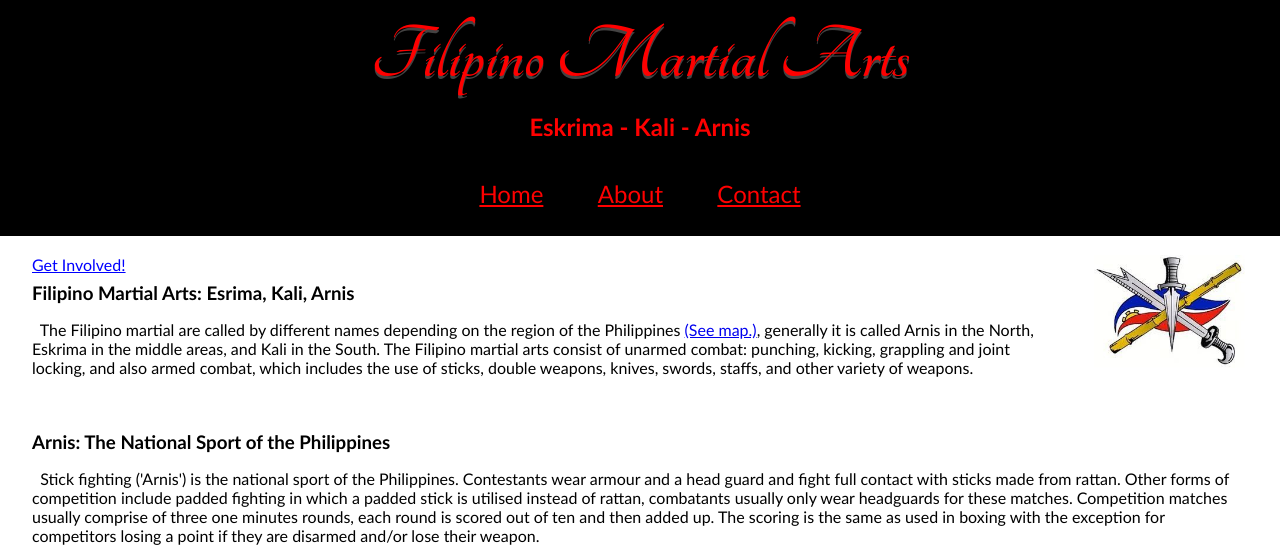
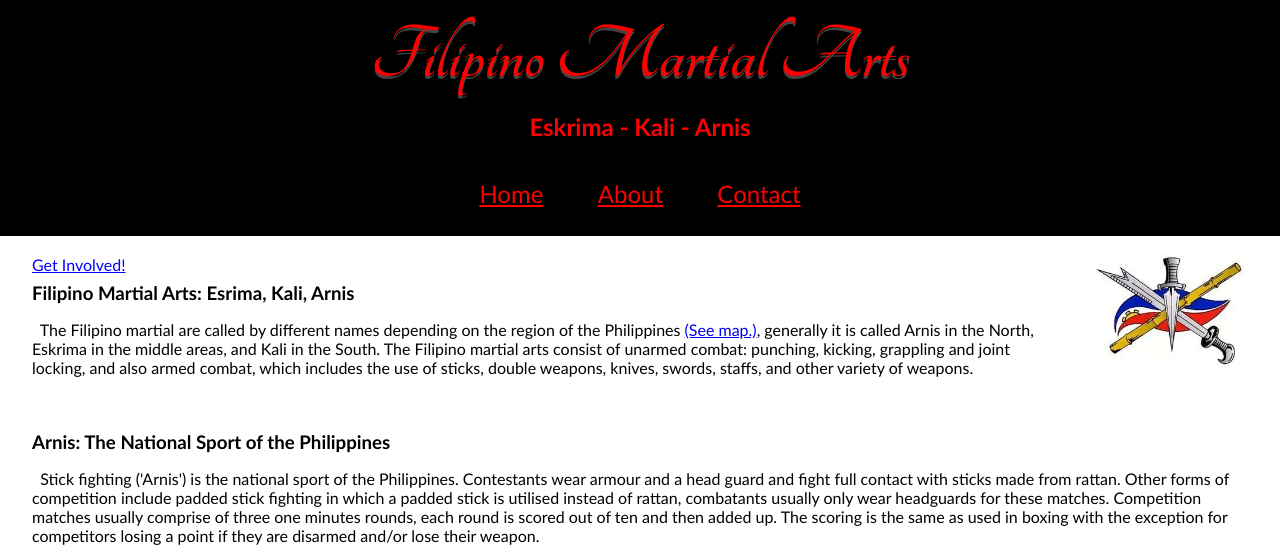
Before and after one commit to LDWM/EskrimaKaliArnis, a plain HTML site: page About.html in a window 1280 px wide. Shown: the top 550 px of the page. Drawn offline with Linux system fonts and the light colour scheme; some icons are missing.

Commit message:
Update About.html

```diff
--- a/About.html
+++ b/About.html
@@ -38,7 +38,7 @@
         <div>
             <p>&nbsp;&nbsp;The Filipino martial are called by different names depending on the region of the Philippines <a href="./Resources/Images/Phillipines_Map.jpg" target="_blank")>(See map.)</a>, generally it is called Arnis in the North, Eskrima in the middle areas, and Kali in the South. The Filipino martial arts consist of unarmed combat: punching, kicking, grappling and joint locking, and also armed combat, which includes the use of sticks, double weapons, knives, swords, staffs, and other variety of weapons.<br><br><br></p>
             <h3>Arnis: The National Sport of the Philippines</h3>
-            <p>&nbsp;&nbsp;Stick fighting ('Arnis') is the national sport of the Philippines. Contestants wear armour and a head guard and fight full contact with sticks made from rattan. Other forms of competition include padded  fighting in which a padded stick is utilised instead of rattan, combatants usually only wear headguards for these matches. Competition matches usually comprise of three one minutes rounds, each round is scored out of ten and then added up. The scoring is the same as used in boxing with the exception for competitors losing a point if they are disarmed and/or lose their weapon.</p>
+            <p>&nbsp;&nbsp;Stick fighting ('Arnis') is the national sport of the Philippines. Contestants wear armour and a head guard and fight full contact with sticks made from rattan. Other forms of competition include padded stick fighting in which a padded stick is utilised instead of rattan, combatants usually only wear headguards for these matches. Competition matches usually comprise of three one minutes rounds, each round is scored out of ten and then added up. The scoring is the same as used in boxing with the exception for competitors losing a point if they are disarmed and/or lose their weapon.</p>
             <img id="armourpic" src="./Resources/Images/Armour.jpg" alt="A picure of two rattan escrkima sticks">
         </div>
 
```
